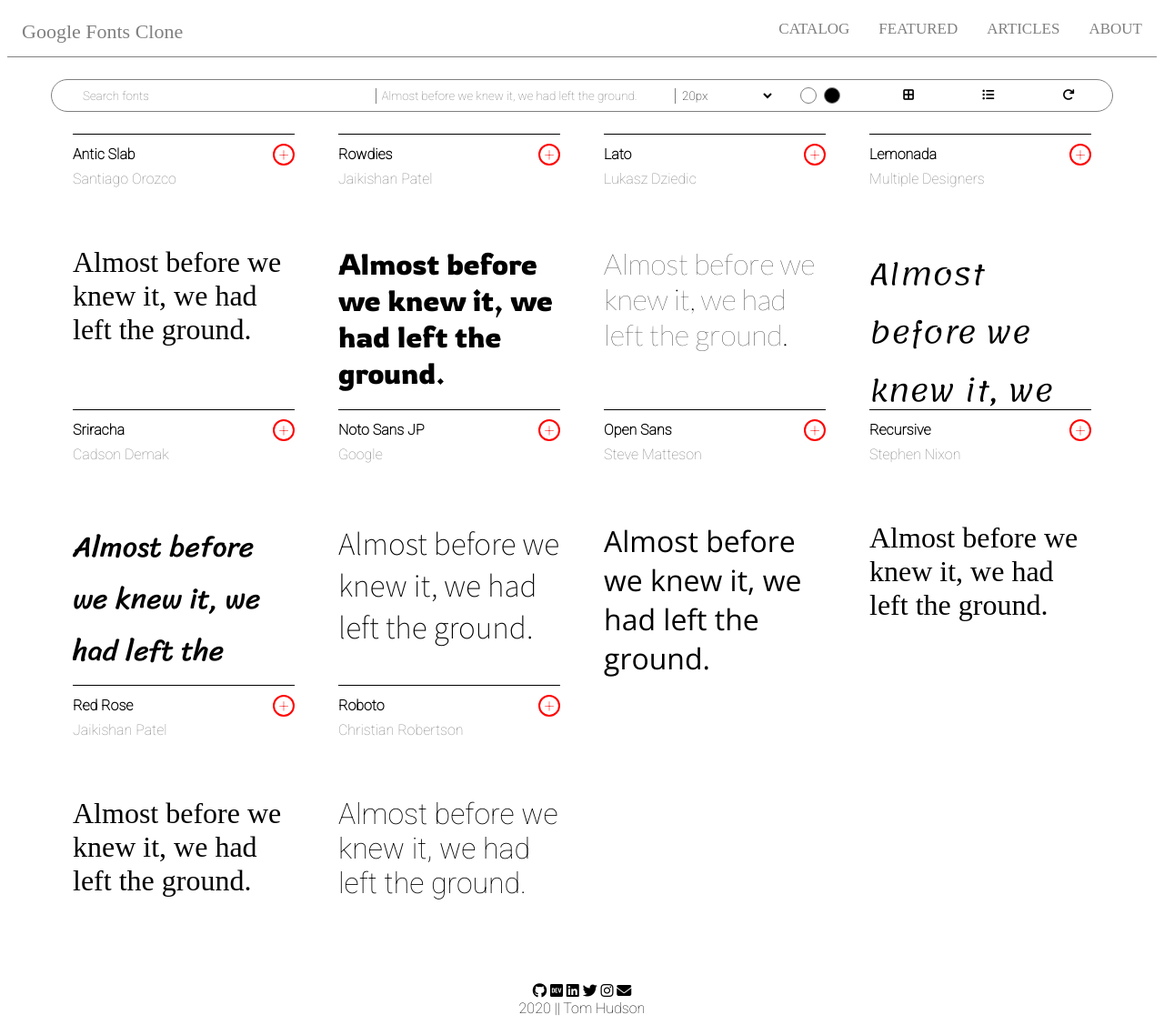
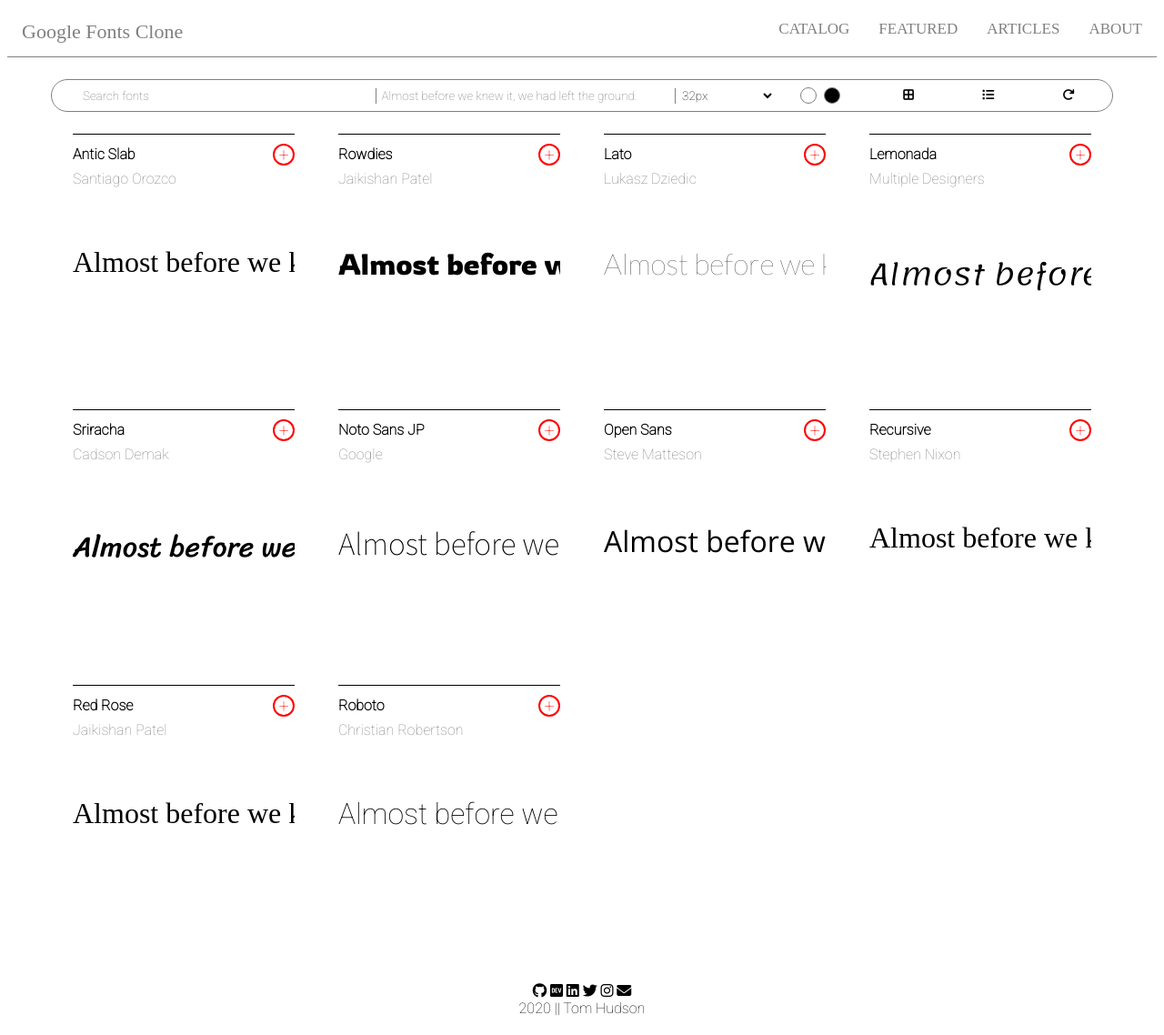
Before and after one commit to tomrhudson/soloproject-tier1-favfonts, a PHP site: page / in a window 1280 px wide. Shown: the whole page at 91% size. Run offline with PHP 8.4, Linux system fonts and the light colour scheme; some libraries are stand-ins or nearby versions; some web fonts are replaced.

Commit message:
added overflow via CSS

```diff
--- a/css/styles.css
+++ b/css/styles.css
@@ -43,7 +43,6 @@
 }
 
 /* USER NAVIGATION */
-
 #user-nav, #user-nav-selectors, #user-nav-color-chooser {
   display: flex;
   align-items: center;
@@ -135,7 +134,6 @@
 }
 
 /* FONT CARD CONTAINER */
-
 #font-card-container {
   margin: 1.5em 0;
   display: flex;
@@ -144,7 +142,6 @@
 }
 
 /* FONT CARD */
-
 :root {
   --font-card-width: calc(25% - 3em);
 }
@@ -188,18 +185,16 @@
 .font-card-sample {
   padding-top: 2em;
   font-size: 2em;
-  word-wrap: break-word;
 }
 
 .font-card-sample p {
   color: var(--mode-color-foreground, black);
-  white-space: wrap;
-  overflow: hidden; */
-  text-overflow: ellipsis;
+  display: block;
+  overflow: scroll;
+  white-space: nowrap;
 }
 
 /* ASIDE BUTTON */
-
 #back-to-top {
   font-size: 2em;
   position: fixed;
@@ -215,7 +210,6 @@
 }
 
 /* FOOTER */
-
 footer {
   width: 100%;
   text-align: center;
@@ -224,11 +218,11 @@
 }
 
 /* RESPONSIVE */
-
 @media (max-width: 1200px) {
   :root {
     --font-card-width: calc(33% - 3em);
   }
+
   .nav-bar a:not(:first-child) {
     display: none;
   }
--- a/index.html
+++ b/index.html
@@ -42,7 +42,7 @@
       <select class="" id="font-size" onchange="changeFontSize(event)">
         <option value="20px">20px</option>
         <option value="24px">24px</option>
-        <option value="32px">32px</option>
+        <option value="32px" selected>32px</option>
         <option value="40px">40px</option>
       </select>
       <div id="user-nav-selectors">
--- a/index.js
+++ b/index.js
@@ -15,7 +15,7 @@
 }
 
 function changeColor(colorChosen) {
-  if(colorChosen == "white") {
+  if (colorChosen == "white") {
     document.documentElement.style.setProperty("--mode-color-background", "white");
     document.documentElement.style.setProperty("--mode-color-foreground", "black");
   } else {
@@ -81,13 +81,13 @@
 
 function resetAll() {
   // reset values back to page launch values
-  document.getElementById("font-size").value = "20px";
+  document.getElementById("font-size").value = "32px";
   document.getElementById("sample-text").value = originalSampleText;
   document.getElementById("search-fonts").value = "Search fonts";
 
   //call functions that reset font cards based on reset values
   changeFontSize();
-  changeColor();
+  changeColor("white");
   changeFontCardLayout();
   changeSampleText();
 }
```
Lines whose indentation alone changed are shown as unchanged.
